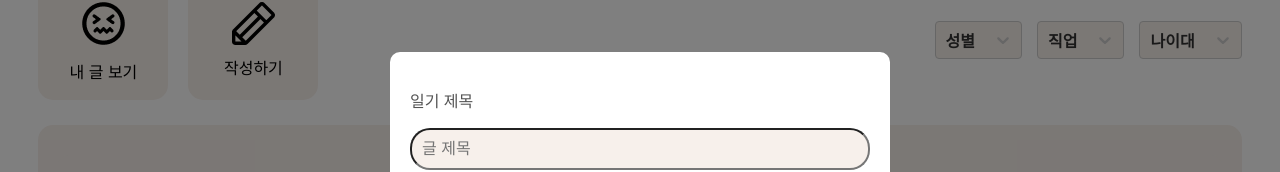
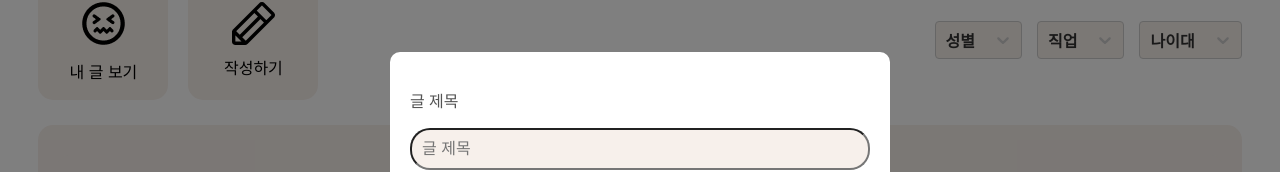
Before and after one commit to kossCocoton/frontend, a React (Create React App) app: page /community in a window 1280 px wide. Both pictures are taken after a click on the element "작성하기". Shown: the part 115-287 px from the top of the page. Built offline with nearby package versions, Linux system fonts and the light colour scheme; a web font is replaced by a local one.

Commit message:
Update ArticleWritePage.jsx

```diff
--- a/src/component/page/ArticleWritePage.jsx
+++ b/src/component/page/ArticleWritePage.jsx
@@ -93,7 +93,7 @@ function ArticleWritePage({ modalIsOpen, setModalIsOpen }) {
     return (
         <ModalWrapper modalIsOpen={modalIsOpen}>
             <ModalContent>
-                <TitleText>일기 제목</TitleText>
+                <TitleText>글 제목</TitleText>
                 <StyledInputForm>
                     <input
                         type="text"
```
